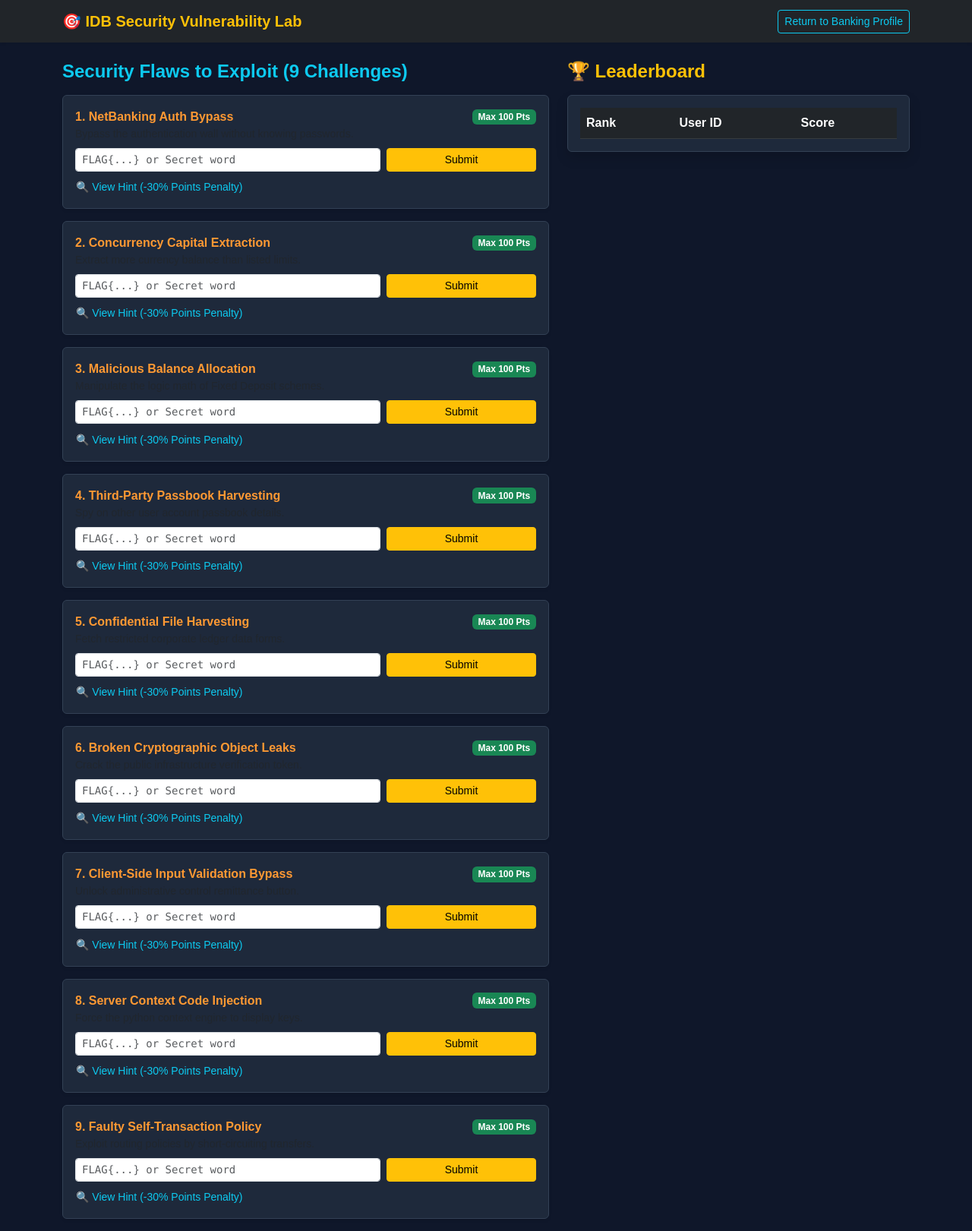
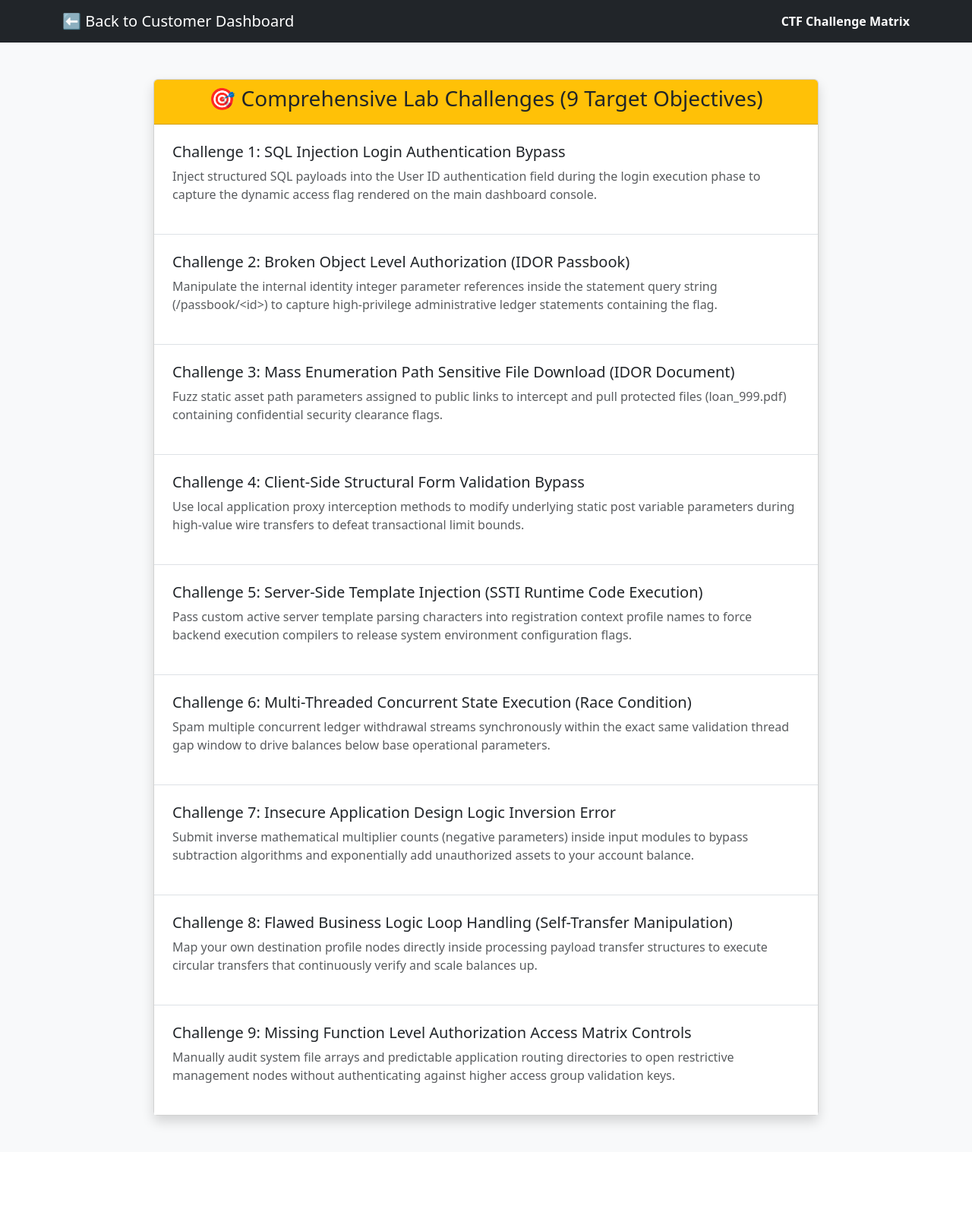
Before and after one commit to tibinjohn193-blip/procentric-cyber-bank, a Flask app: page /tasks in a window 1280 px wide. Shown: the whole page at 76% size. After the commit the page ends 1485 px from the top, so only its background shows below. Run offline with Flask 3, Linux system fonts and the light colour scheme; a user stored in the database is signed in; lists and menus that the app fills with data are empty.

Commit message:
tasks.html

```diff
--- a/templates/tasks.html
+++ b/templates/tasks.html
@@ -1,89 +1,70 @@
 <!DOCTYPE html>
-<html lang="en">
+<html>
 <head>
-    <meta charset="UTF-8">
-    <title>IDB Cyber Range - Tasks Board</title>
+    <title>Cybersecurity Lab Tasks - 9 Challenges</title>
     <link rel="stylesheet" href="https://cdn.jsdelivr.net/npm/bootstrap@5.3.0/dist/css/bootstrap.min.css">
-    <style>
-        body { background-color: #0f172a; color: #e2e8f0; font-family: sans-serif; }
-        .card { background-color: #1e293b; border: 1px solid #334155; color: white; }
-        .challenge-title { color: #ff9933; font-weight: bold; }
-        .hint-box { background-color: #1e1b4b; border-left: 4px solid #a855f7; padding: 10px; margin-top: 10px; border-radius: 4px; font-size: 13px; color: #e9d5ff; }
-    </style>
 </head>
-<body>
-    <nav class="navbar navbar-dark bg-dark shadow-sm">
+<body class="bg-light">
+    <nav class="navbar navbar-expand-lg navbar-dark bg-dark">
         <div class="container">
-            <span class="navbar-brand fw-bold text-warning">🎯 IDB Security Vulnerability Lab</span>
-            <a href="/dashboard" class="btn btn-outline-info btn-sm">Return to Banking Profile</a>
+            <a class="navbar-brand" href="/dashboard">⬅️ Back to Customer Dashboard</a>
+            <span class="navbar-text text-white"><b>CTF Challenge Matrix</b></span>
         </div>
     </nav>
 
-    <div class="container mt-4">
-        {% with messages = get_flashed_messages() %}
-            {% if messages %}{% for message in messages %}<div class="alert alert-warning text-center text-dark fw-bold py-2 small">{{ message }}</div>{% endfor %}{% endif %}
-        {% endwith %}
+    <div class="container mt-5" style="max-width: 900px;">
+        <div class="card shadow mb-5">
+            <div class="card-header bg-warning text-dark text-center">
+                <h3>🎯 Comprehensive Lab Challenges (9 Target Objectives)</h3>
+            </div>
+            <div class="card-body p-0">
+                <div class="list-group list-group-flush">
 
-        <div class="row">
-            <div class="col-md-7">
-                <h4 class="mb-3 text-info fw-bold">Security Flaws to Exploit (9 Challenges)</h4>
+                    <div class="list-group-item p-4">
+                        <h5>Challenge 1: SQL Injection Login Authentication Bypass</h5>
+                        <p class="text-muted">Inject structured SQL payloads into the User ID authentication field during the login execution phase to capture the dynamic access flag rendered on the main dashboard console.</p>
+                    </div>
 
-                {% set challenges = [
-                    ('sql_i', '1. NetBanking Auth Bypass', 'Bypass the authentication wall without knowing passwords.', 'Inject a standard SQL payload like 1\' OR \'1\'=\'1 into the username field on the login page to bypass security authentication.'),
-                    ('race_cond', '2. Concurrency Capital Extraction', 'Extract more currency balance than listed limits.', 'Use an interception tool like Burp Suite to send multiple concurrent Quick Transfer requests simultaneously to exploit a race condition flaw.'),
-                    ('design_stock', '3. Malicious Balance Allocation', 'Manipulate the logic math of Fixed Deposit schemes.', 'Input a specific negative value (exactly -5) into the quantity field of the Fixed Deposit allocation form to trick the system math into multiplying your funds.'),
-                    ('idor', '4. Third-Party Passbook Harvesting', 'Spy on other user account passbook details.', 'Open your digital E-Passbook, then inspect and alter the numeric User ID parameter directly inside the browser URL address bar to fetch other profiles.'),
-                    ('file_download', '5. Confidential File Harvesting', 'Fetch restricted corporate ledger data forms.', 'Modify the document download link parameter by changing the active file sequence number to the restricted corporate archive ID: 999.'),
-                    ('crypto_leak', '6. Broken Cryptographic Object Leaks', 'Crack the public infrastructure verification token.', 'Inspect the footer of the login landing page, extract the active MD5 hash token signature, and crack it using an online decryption tool to recover the plain text administrative word.'),
-                    ('client_bypass', '7. Client-Side Input Validation Bypass', 'Unlock administrative control remittance button.', 'Right-click on the disabled transfer element, choose \'Inspect\', delete the \'disabled\' HTML attribute to unlock the button interface, and update the hidden bypass token input value to \'activated_override\'.'),
-                    ('ssti_leak', '8. Server Context Code Injection', 'Force the python context engine to display keys.', 'Register a brand-new user profile with the specific username set as {{user}} to trick the server template engine into executing context code dynamically upon profile rendering.'),
-                    ('logic_flaw', '9. Faulty Self-Transaction Policy', 'Exploit routing policies by short-circuiting transfers.', 'Access the Instant IMPS Funds Transfer module and input your own active account number as the target beneficiary index to exploit routing logic validation loops.')
-                ] %}
+                    <div class="list-group-item p-4">
+                        <h5>Challenge 2: Broken Object Level Authorization (IDOR Passbook)</h5>
+                        <p class="text-muted">Manipulate the internal identity integer parameter references inside the statement query string (/passbook/&lt;id&gt;) to capture high-privilege administrative ledger statements containing the flag.</p>
+                    </div>
 
-                {% for id, title, desc, hint in challenges %}
-                <div class="card p-3 mb-3 shadow-sm">
-                    <div class="d-flex justify-content-between align-items-center">
-                        <span class="challenge-title">{{ title }}</span>
-                        {% if id in opened_hints %}
-                            <span class="badge bg-danger">Penalty Mode: Max 70 Pts</span>
-                        {% else %}
-                            <span class="badge bg-success">Max 100 Pts</span>
-                        {% endif %}
+                    <div class="list-group-item p-4">
+                        <h5>Challenge 3: Mass Enumeration Path Sensitive File Download (IDOR Document)</h5>
+                        <p class="text-muted">Fuzz static asset path parameters assigned to public links to intercept and pull protected files (loan_999.pdf) containing confidential security clearance flags.</p>
                     </div>
-                    <p class="small text-muted mb-2">{{ desc }}</p>
 
-                    <form action="/submit-flag" method="POST" class="row g-2 mb-2">
-                        <input type="hidden" name="challenge_id" value="{{ id }}">
-                        <div class="col-8"><input type="text" name="flag" class="form-control form-control-sm font-monospace" placeholder="FLAG{...} or Secret word" required></div>
-                        <div class="col-4"><button type="submit" class="btn btn-warning btn-sm w-100">Submit</button></div>
-                    </form>
+                    <div class="list-group-item p-4">
+                        <h5>Challenge 4: Client-Side Structural Form Validation Bypass</h5>
+                        <p class="text-muted">Use local application proxy interception methods to modify underlying static post variable parameters during high-value wire transfers to defeat transactional limit bounds.</p>
+                    </div>
 
-                    {% if id in opened_hints %}
-                        <div class="hint-box">💡 <b>Hint:</b> {{ hint }}</div>
-                    {% else %}
-                        <form action="/unlock-hint" method="POST">
-                            <input type="hidden" name="challenge_id" value="{{ id }}">
-                            <button type="submit" class="btn btn-link btn-sm text-info p-0" style="text-decoration: none;" onclick="return confirm('Viewing this hint will penalize your maximum score to 70 points for this challenge. Are you sure?')">🔍 View Hint (-30% Points Penalty)</button>
-                        </form>
-                    {% endif %}
-                </div>
-                {% endfor %}
+                    <div class="list-group-item p-4">
+                        <h5>Challenge 5: Server-Side Template Injection (SSTI Runtime Code Execution)</h5>
+                        <p class="text-muted">Pass custom active server template parsing characters into registration context profile names to force backend execution compilers to release system environment configuration flags.</p>
+                    </div>
 
-            </div>
+                    <div class="list-group-item p-4">
+                        <h5>Challenge 6: Multi-Threaded Concurrent State Execution (Race Condition)</h5>
+                        <p class="text-muted">Spam multiple concurrent ledger withdrawal streams synchronously within the exact same validation thread gap window to drive balances below base operational parameters.</p>
+                    </div>
 
-            <div class="col-md-5">
-                <h4 class="mb-3 text-warning fw-bold">🏆 Leaderboard</h4>
-                <div class="card p-3 shadow text-white">
-                    <table class="table table-dark mb-0">
-                        <thead><tr><th>Rank</th><th>User ID</th><th>Score</th></tr></thead>
-                        <tbody>
-                            {% for u in users %}
-                            <tr class="{% if u.id == current_user.id %}table-primary text-dark fw-bold{% endif %}">
-                                <td>{{ loop.index }}</td><td>{{ u.username }}</td><td><span class="badge bg-success">{{ u.score }} Pts</span></td>
-                            </tr>
-                            {% endfor %}
-                        </tbody>
-                    </table>
+                    <div class="list-group-item p-4">
+                        <h5>Challenge 7: Insecure Application Design Logic Inversion Error</h5>
+                        <p class="text-muted">Submit inverse mathematical multiplier counts (negative parameters) inside input modules to bypass subtraction algorithms and exponentially add unauthorized assets to your account balance.</p>
+                    </div>
+
+                    <div class="list-group-item p-4">
+                        <h5>Challenge 8: Flawed Business Logic Loop Handling (Self-Transfer Manipulation)</h5>
+                        <p class="text-muted">Map your own destination profile nodes directly inside processing payload transfer structures to execute circular transfers that continuously verify and scale balances up.</p>
+                    </div>
+
+                    <div class="list-group-item p-4">
+                        <h5>Challenge 9: Missing Function Level Authorization Access Matrix Controls</h5>
+                        <p class="text-muted">Manually audit system file arrays and predictable application routing directories to open restrictive management nodes without authenticating against higher access group validation keys.</p>
+                    </div>
+
                 </div>
             </div>
         </div>
```
